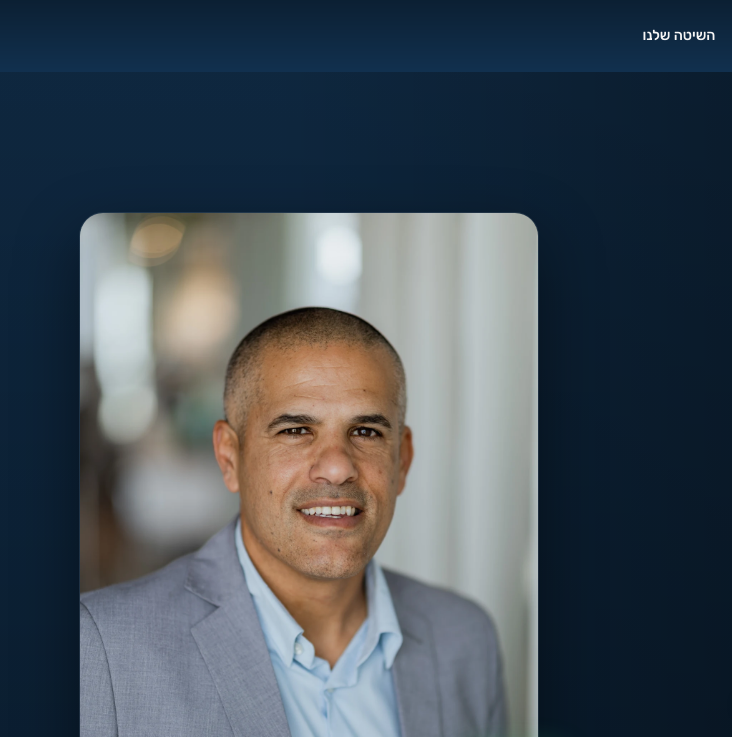
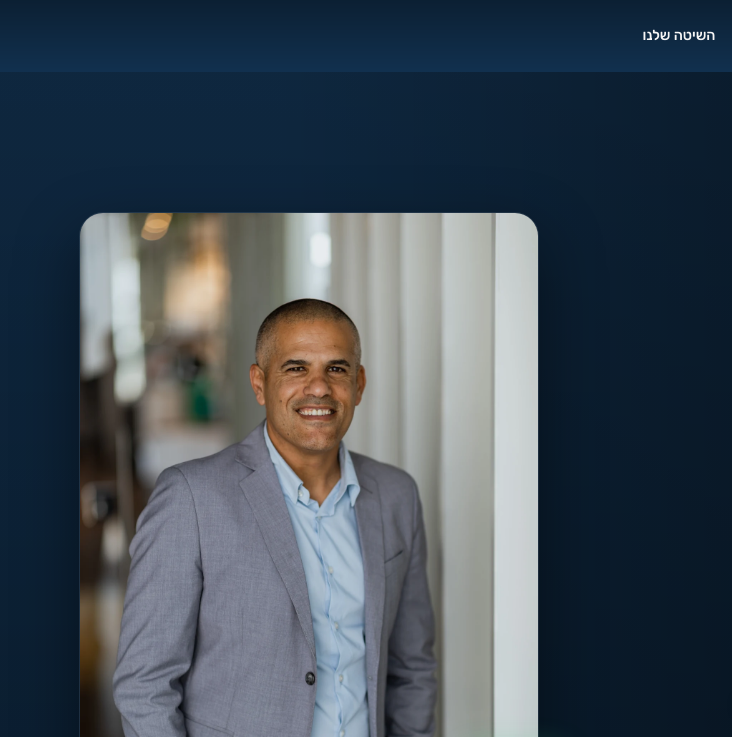
Before and after one commit to slipwoker/zappy-website-4244d7f1-f988-46f8-879f-63f44250058a, a plain HTML site: page index.html in a window 1280 px wide. Shown: the top 737 px of the page, 0-732 px from the left. Drawn offline with Linux system fonts and the light colour scheme; no server answers.

```diff
--- a/index.html
+++ b/index.html
@@ -1611,7 +1611,7 @@ body:has(.zappy-announcement-bar) main > section[class*="hero"]:first-of-type {
           <a href="#contact" class="index-hero-section__btn-primary" data-element-type="button" data-element-id="btn-1795439307961-dogmt6chu" data-native-element="true">קבעו פגישת ייעוץ</a>
           <a href="#process" class="index-hero-section__btn-ghost" data-element-type="button" data-element-id="btn-1795439307961-denpn6x5w" data-native-element="true">הכירו את השיטה</a>
         </div></div>
-      <div class="index-hero-section__image-wrap"><img width="600" height="720" src="/assets/attached-1795437856049-hsuvhs.webp?v=1795437856049" alt="ערן שומרון — יועץ עסקי לתעשייה ומפעלים" class="index-hero-section__portrait" data-element-type="image" data-element-id="img-1795439307975-k7kjbwfd7" decoding="async">
+      <div class="index-hero-section__image-wrap"><img width="600" height="720" src="/assets/attached-1795445870254-xmzt5j.webp?v=1795445870254" alt="ערן שומרון — יועץ עסקי לתעשייה ומפעלים" class="index-hero-section__portrait" data-element-type="image" data-element-id="img-1795439307975-k7kjbwfd7" decoding="async">
         <div class="index-hero-section__image-badge" style="bottom: 86px; right: 20px; left: auto; z-index: 5"><span class="index-hero-section__image-badge-num">+15</span><span class="index-hero-section__image-badge-label">שנות ניסיון</span></div>
         <div class="index-hero-section__name-tag">ערן שומרון</div></div>
     </div>
```
Also changed, not shown: public/index.html (+1 -1 lines), 3 other files.
